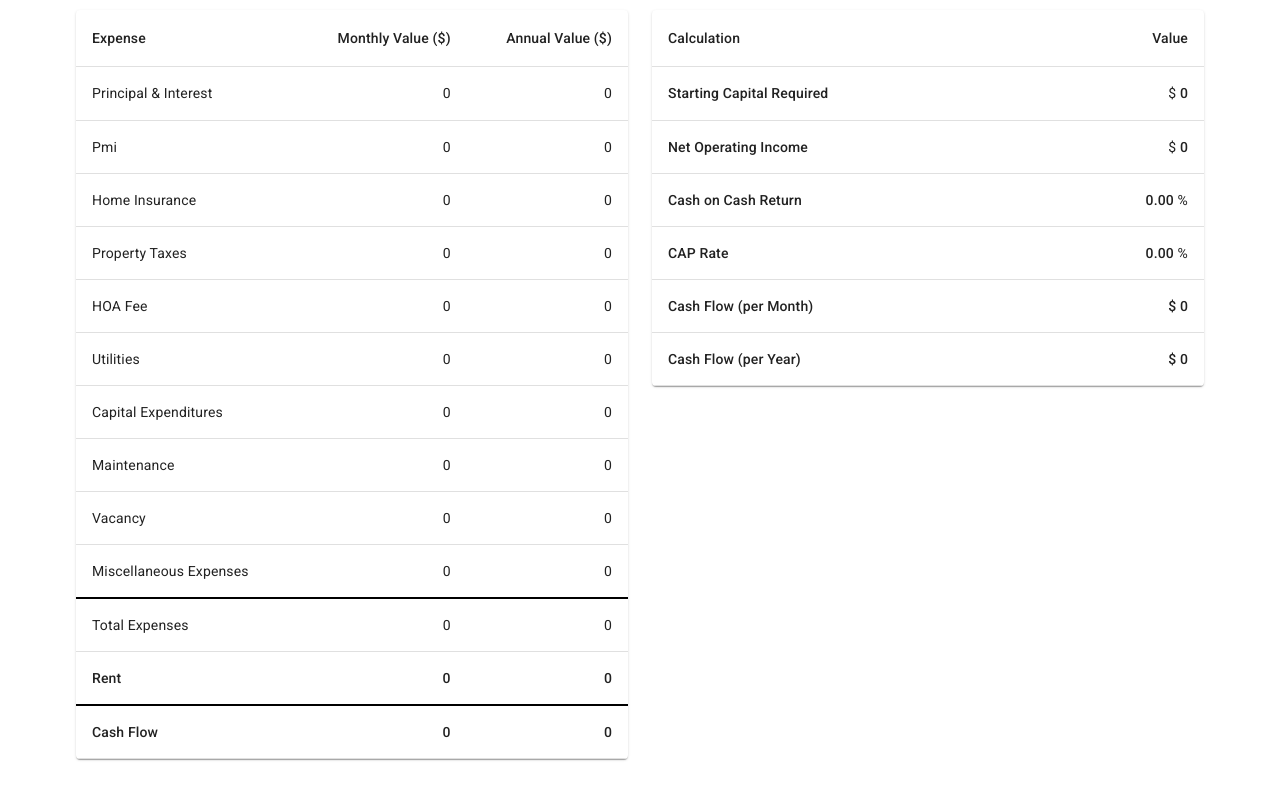
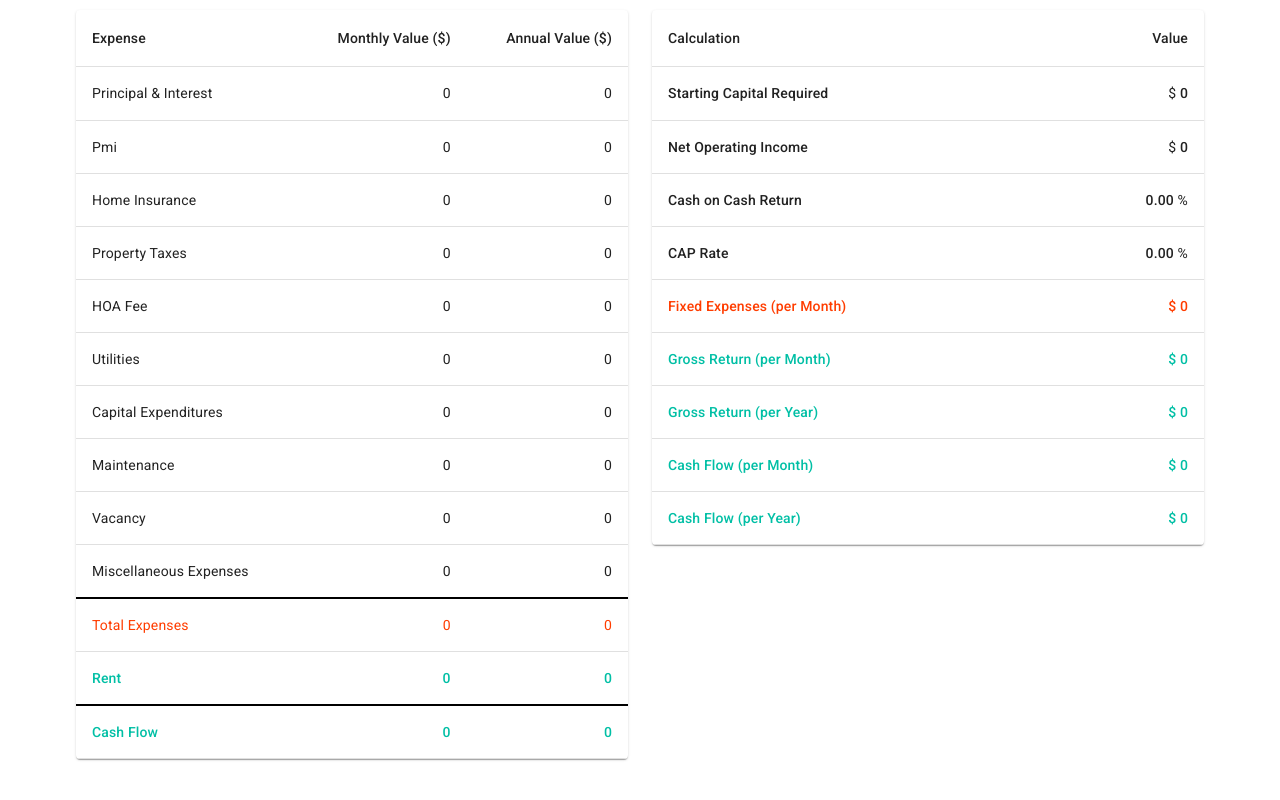
Before and after one commit to juliantglover/real-estate-cash-flow-calculator, a React (Create React App) app in the folder real-estate-cf-calc/: page / in a window 1280 px wide. Shown: the part 1194-1994 px from the top of the page. Built offline with nearby package versions, Linux system fonts and the light colour scheme.

Commit message:
coloring updates

```diff
--- a/real-estate-cf-calc/src/App.tsx
+++ b/real-estate-cf-calc/src/App.tsx
@@ -27,13 +27,12 @@ function App() {
   const scrollRef = useRef(null);
 
   useEffect(() => {
-    window.addEventListener('resize', handleResize);
-}
-  )
+    window.addEventListener("resize", handleResize);
+  });
 
   const handleResize = () => {
-    setScreenWidth(window.innerWidth)
-  }
+    setScreenWidth(window.innerWidth);
+  };
   const [propertyValues, setPropertyValues] = useState({
     purchasePrice: 0,
     rent: 0,
@@ -142,7 +141,8 @@ function App() {
     const netOperatingIncome: number =
       Number(propertyValues.rent) - netOperatingExpenses;
     const cashFlow: number = Number(propertyValues.rent) - totalMonthlyExpenses;
-    const requiredStartingCapital: number = Number(closingCosts) + Number(downPayment);
+    const requiredStartingCapital: number =
+      Number(closingCosts) + Number(downPayment);
 
     let capRate: number = 0;
     if (propertyValues.purchasePrice > 0) {
@@ -265,7 +265,7 @@ function App() {
       borderRight: "solid 1px #1976d2",
       borderRadius: "2px",
       padding: "10px",
-      height: "100%"
+      height: "100%",
     };
   }
   return (
@@ -792,12 +792,16 @@ function App() {
 
                             <Field
                               name="propertyManagementPercent"
-                              validate={values?.propertyManagementCalculationChoice ===
-                                "percent" ? composeValidators(
-                                required,
-                                mustBeNumber,
-                                minValue(0),
-                                ): null}
+                              validate={
+                                values?.propertyManagementCalculationChoice ===
+                                "percent"
+                                  ? composeValidators(
+                                      required,
+                                      mustBeNumber,
+                                      minValue(0)
+                                    )
+                                  : null
+                              }
                             >
                               {({ input, meta }) => (
                                 <div>
@@ -1130,7 +1134,7 @@ function App() {
                       </Row>
                     </Container>
 
-   <Spacer margin="1em" />
+                    <Spacer margin="1em" />
                   </Box>
                 </Container>
               </form>
@@ -1183,13 +1187,17 @@ function App() {
                         key="totalMonthly"
                         sx={{ borderTop: "solid 2px black" }}
                       >
-                        <TableCell component="th" scope="row">
+                        <TableCell
+                          component="th"
+                          scope="row"
+                          style={{ color: "#FF3D00" }}
+                        >
                           Total Expenses
                         </TableCell>
-                        <TableCell align="right">
+                        <TableCell align="right" style={{ color: "#FF3D00" }}>
                           {formatCurrency(cashFlowValues.totalMonthlyExpenses)}
                         </TableCell>
-                        <TableCell align="right">
+                        <TableCell align="right" style={{ color: "#FF3D00" }}>
                           {formatCurrency(
                             cashFlowValues.totalMonthlyExpenses * 12
                           )}
@@ -1197,15 +1205,17 @@ function App() {
                       </TableRow>
                       <TableRow key="rent">
                         <TableCell component="th" scope="row">
-                          <span style={{ fontWeight: 500 }}>Rent</span>
+                          <span style={{ fontWeight: 500, color: "#00BFA5" }}>
+                            Rent
+                          </span>
                         </TableCell>
                         <TableCell align="right">
-                          <span style={{ fontWeight: 500 }}>
+                          <span style={{ fontWeight: 500, color: "#00BFA5" }}>
                             {formatCurrency(propertyValues.rent)}
                           </span>
                         </TableCell>
                         <TableCell align="right">
-                          <span style={{ fontWeight: 500 }}>
+                          <span style={{ fontWeight: 500, color: "#00BFA5" }}>
                             {formatCurrency(propertyValues.rent * 12)}
                           </span>
                         </TableCell>
@@ -1215,15 +1225,17 @@ function App() {
                         sx={{ borderTop: "solid 2px black" }}
                       >
                         <TableCell component="th" scope="row">
-                          <span style={{ fontWeight: 500 }}>Cash Flow</span>
+                          <span style={{ fontWeight: 500, color: "#00BFA5" }}>
+                            Cash Flow
+                          </span>
                         </TableCell>
                         <TableCell align="right">
-                          <span style={{ fontWeight: 500 }}>
+                          <span style={{ fontWeight: 500, color: "#00BFA5" }}>
                             {formatCurrency(cashFlowValues.cashFlow)}
                           </span>
                         </TableCell>
                         <TableCell align="right">
-                          <span style={{ fontWeight: 500 }}>
+                          <span style={{ fontWeight: 500, color: "#00BFA5" }}>
                             {formatCurrency(cashFlowValues.cashFlow * 12)}
                           </span>
                         </TableCell>
@@ -1287,25 +1299,73 @@ function App() {
                         );
                       })}
                       <TableRow>
+                        <TableCell
+                          component="th"
+                          scope="row"
+                          style={{ color: "#FF3D00" }}
+                        >
+                          <span style={{ fontWeight: 500 }}>
+                            Fixed Expenses (per Month)
+                          </span>
+                        </TableCell>
+                        <TableCell align="right" style={{ color: "#FF3D00" }}>
+                          <span style={{ fontWeight: 500 }}>
+                            $ {formatCurrency(cashFlowValues.fixedExpenses)}
+                          </span>
+                        </TableCell>
+                      </TableRow>
+                      <TableRow>
                         <TableCell component="th" scope="row">
-                          <span style={{ fontWeight: 500 }}>
+                          <span style={{ fontWeight: 500, color: "#00BFA5" }}>
+                            Gross Return (per Month)
+                          </span>
+                        </TableCell>
+                        <TableCell align="right">
+                          <span style={{ fontWeight: 500, color: "#00BFA5" }}>
+                            ${" "}
+                            {formatCurrency(
+                              propertyValues.rent - cashFlowValues.fixedExpenses
+                            )}
+                          </span>
+                        </TableCell>
+                      </TableRow>
+                      <TableRow>
+                        <TableCell component="th" scope="row">
+                          <span style={{ fontWeight: 500, color: "#00BFA5" }}>
+                            Gross Return (per Year)
+                          </span>
+                        </TableCell>
+                        <TableCell align="right">
+                          <span style={{ fontWeight: 500, color: "#00BFA5" }}>
+                            ${" "}
+                            {formatCurrency(
+                              (propertyValues.rent -
+                                cashFlowValues.fixedExpenses) *
+                                12
+                            )}
+                          </span>
+                        </TableCell>
+                      </TableRow>
+                      <TableRow>
+                        <TableCell component="th" scope="row">
+                          <span style={{ fontWeight: 500, color: "#00BFA5" }}>
                             Cash Flow (per Month)
                           </span>
                         </TableCell>
                         <TableCell align="right">
-                          <span style={{ fontWeight: 500 }}>
+                          <span style={{ fontWeight: 500, color: "#00BFA5" }}>
                             $ {formatCurrency(cashFlowValues.cashFlow)}
                           </span>
                         </TableCell>
                       </TableRow>
                       <TableRow>
                         <TableCell component="th" scope="row">
-                          <span style={{ fontWeight: 500 }}>
+                          <span style={{ fontWeight: 500, color: "#00BFA5" }}>
                             Cash Flow (per Year)
                           </span>
                         </TableCell>
                         <TableCell align="right">
-                          <span style={{ fontWeight: 500 }}>
+                          <span style={{ fontWeight: 500, color: "#00BFA5" }}>
                             $ {formatCurrency(cashFlowValues.cashFlow * 12)}
                           </span>
                         </TableCell>
```
Also changed, not shown: 2 other files (tests, documents, lock files or other folders).
